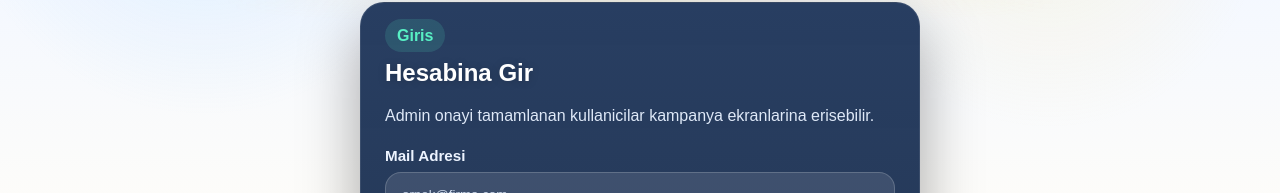
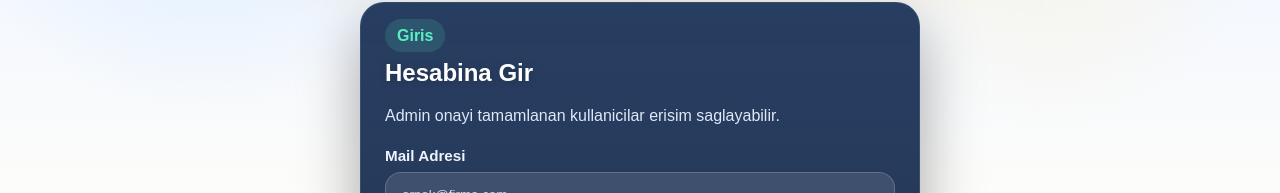
Before and after one commit to tancatelekom-cyber/satis-league, a Next.js app: page /giris in a window 1280 px wide. Shown: the part 271-464 px from the top of the page. Built offline with nearby package versions, Linux system fonts and the light colour scheme; no server answers.

Commit message:
Giris ekrani onay bilgilendirme metni guncellendi

```diff
--- a/src/components/auth/login-form.tsx
+++ b/src/components/auth/login-form.tsx
@@ -69,7 +69,7 @@ export function LoginForm({ message }: LoginFormProps) {
         <span className="status-chip">Giris</span>
         <h2>Hesabina Gir</h2>
         <p>
-          Admin onayi tamamlanan kullanicilar kampanya ekranlarina erisebilir.
+          Admin onayi tamamlanan kullanicilar erisim saglayabilir.
         </p>
       </div>
 
```
